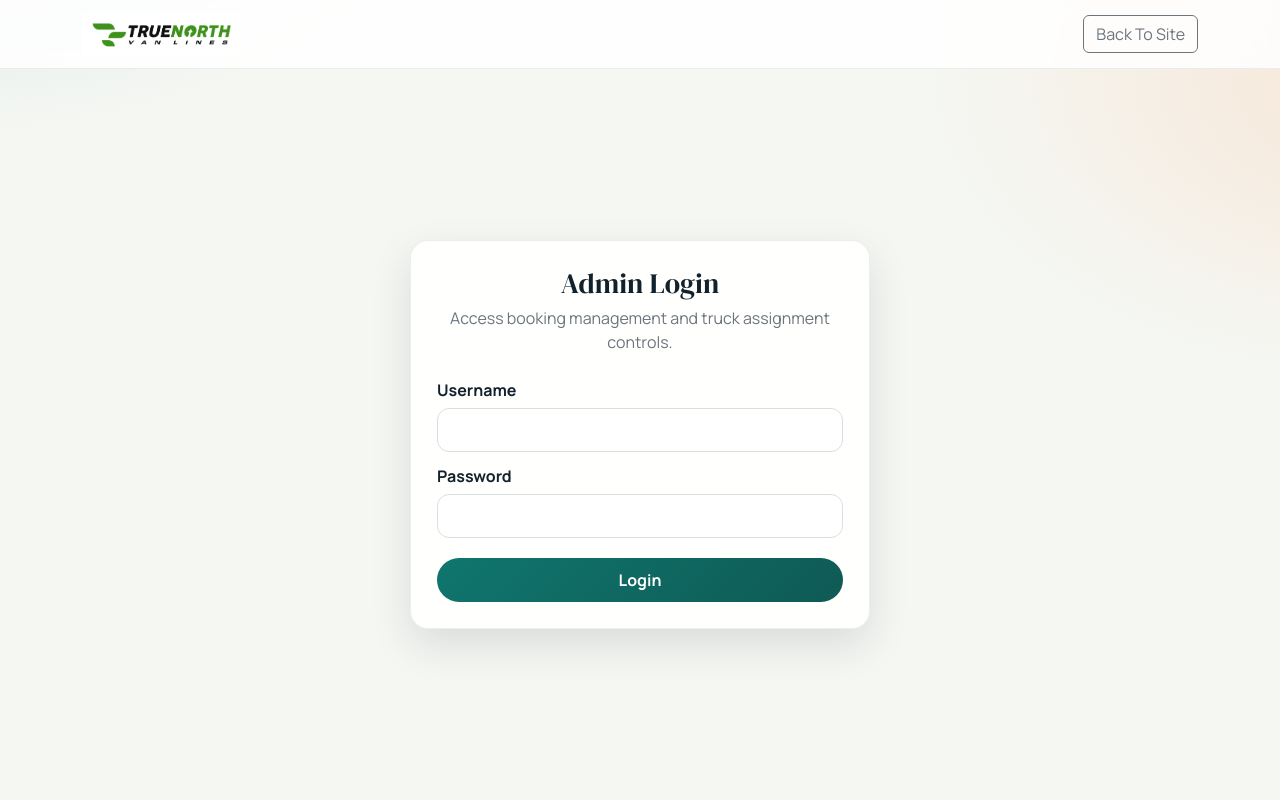
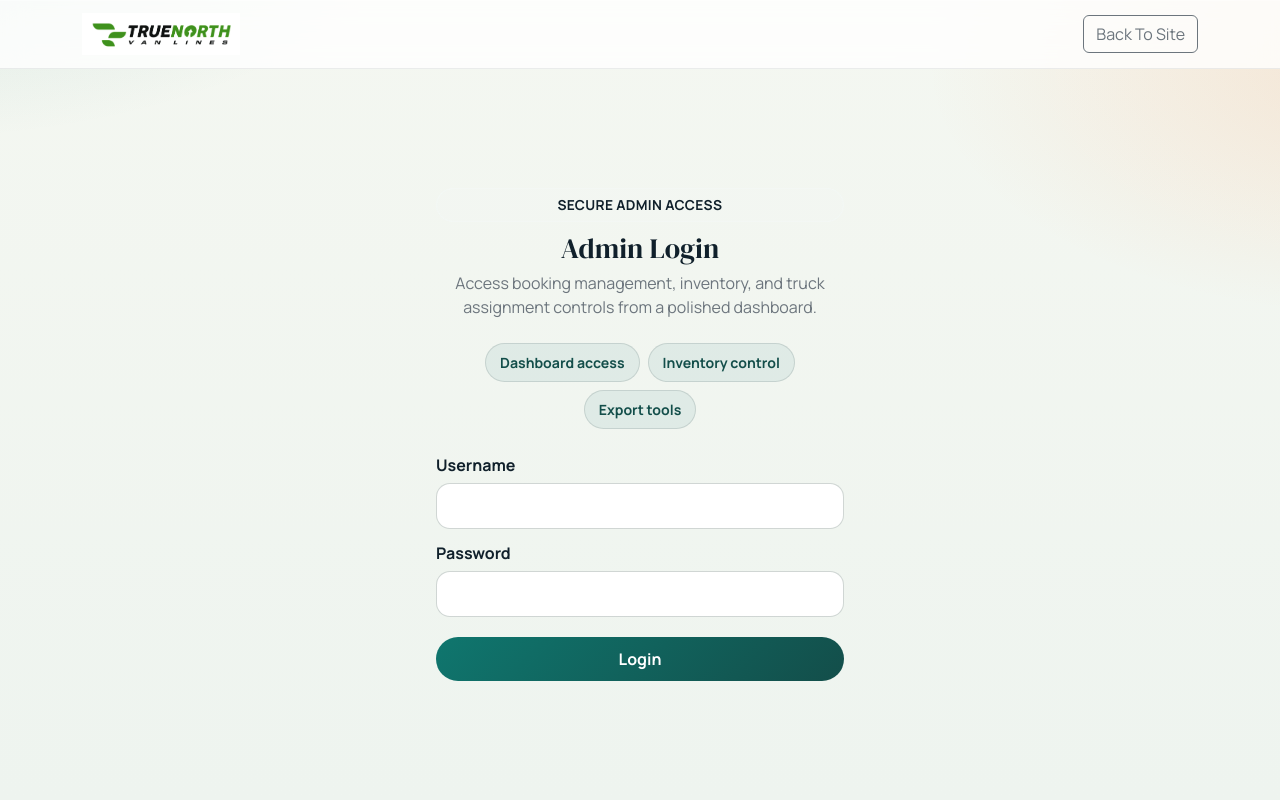
Before and after one commit to keerthivasan18-7/Transport-booking-website-, a Flask app: page /login in a window 1280 px wide. Run offline with Flask 3, Linux system fonts and the light colour scheme.

Commit message:
Polish UI and add Render deployment config

```diff
--- a/static/style.css
+++ b/static/style.css
@@ -1,17 +1,17 @@
 @import url('https://fonts.googleapis.com/css2?family=DM+Serif+Display:ital@0;1&family=Manrope:wght@400;500;600;700;800&display=swap');
 
 :root {
-    --bg: #f5f7f3;
-    --ink: #12222d;
-    --muted: #5a6d78;
+    --bg: #f4f7f1;
+    --ink: #10202b;
+    --muted: #5d707b;
     --brand: #0f766e;
-    --brand-deep: #0f5a55;
+    --brand-deep: #134e4a;
     --accent: #ff8a3d;
-    --surface: #ffffff;
-    --line: #d8e0dd;
-    --shadow: 0 16px 40px rgba(18, 34, 45, 0.12);
-    --radius-lg: 18px;
-    --radius-md: 12px;
+    --surface: rgba(255, 255, 255, 0.92);
+    --line: rgba(16, 32, 43, 0.12);
+    --shadow: 0 20px 50px rgba(16, 32, 43, 0.12);
+    --radius-lg: 20px;
+    --radius-md: 14px;
 }
 
 * {
@@ -24,9 +24,9 @@ body {
     font-family: 'Manrope', sans-serif;
     color: var(--ink);
     background:
-        radial-gradient(1000px 500px at -10% -20%, rgba(15, 118, 110, 0.16), transparent 60%),
-        radial-gradient(800px 500px at 110% 10%, rgba(255, 138, 61, 0.16), transparent 60%),
-        var(--bg);
+        radial-gradient(900px 460px at -8% -18%, rgba(15, 118, 110, 0.16), transparent 62%),
+        radial-gradient(760px 420px at 108% 8%, rgba(255, 138, 61, 0.16), transparent 60%),
+        linear-gradient(180deg, var(--bg), #eef4ef);
 }
 
 .page-shell {
@@ -109,13 +118,14 @@ body {
 .hero-grid {
     display: grid;
     gap: 24px;
-    grid-template-columns: 1.5fr 1fr;
+    grid-template-columns: minmax(0, 1.45fr) minmax(300px, 0.95fr);
     align-items: center;
     position: relative;
     z-index: 1;
 }
 
-.hero-kicker {
+.hero-kicker,
+.eyebrow {
     display: inline-block;
     margin-bottom: 10px;
     padding: 6px 12px;
@@ -126,11 +136,47 @@ body {
     font-weight: 700;
 }
 
+.eyebrow {
+    text-transform: uppercase;
+    letter-spacing: 0.3px;
+}
+
 .hero-quote-card {
     border-radius: 16px;
     border: 1px solid rgba(243, 248, 249, 0.22);
-    background: rgba(10, 28, 36, 0.52);
+    background: rgba(8, 25, 33, 0.54);
     padding: 18px;
+}
+
+.hero-quote-card h3 {
+    margin-bottom: 10px;
+    font-family: 'DM Serif Display', serif;
+    font-size: 1.6rem;
+}
+
+.hero-metrics {
+    display: grid;
+    gap: 12px;
+    margin-top: 22px;
+    grid-template-columns: repeat(3, minmax(0, 1fr));
+}
+
+.hero-metric {
+    padding: 14px 16px;
+    border-radius: var(--radius-md);
+    background: rgba(255, 255, 255, 0.1);
+    border: 1px solid rgba(255, 255, 255, 0.16);
+}
+
+.hero-metric strong {
+    display: block;
+    margin-bottom: 4px;
+    font-size: 1rem;
+}
+
+.hero-metric span {
+    color: rgba(246, 251, 251, 0.82);
+    font-size: 0.9rem;
 }
 
 .image-showcase {
@@ -335,6 +396,19 @@ body {
     background: rgba(243, 248, 249, 0.09);
 }
 
+.badge-soft {
+    display: inline-flex;
+    align-items: center;
+    justify-content: center;
+    padding: 8px 14px;
+    border-radius: 999px;
+    font-size: 0.88rem;
+    font-weight: 700;
+    color: var(--brand-deep);
+    border: 1px solid rgba(16, 32, 43, 0.12);
+    background: rgba(15, 118, 110, 0.08);
+}
+
 .btn-brand,
 .btn-accent {
     border-radius: 999px;
@@ -348,32 +422,33 @@ body {
     color: #fff;
 }
 
+.btn-brand:hover,
+.btn-accent:hover {
+    color: #fff;
+    transform: translateY(-1px);
+}
+
 .btn-brand:hover {
     color: #fff;
     filter: brightness(1.04);
 }
 
 .btn-accent {
-    background: var(--accent);
+    background: linear-gradient(135deg, #ff993a, var(--accent));
     border: none;
     color: #fff;
 }
 
-.btn-accent:hover {
-    color: #fff;
-    filter: brightness(0.97);
-}
-
 .section-title {
     font-family: 'DM Serif Display', serif;
-    font-size: clamp(1.45rem, 2.2vw, 2.2rem);
+    font-size: clamp(1.45rem, 2.2vw, 2.35rem);
     margin-bottom: 0.3rem;
 }
 
 .panel-card {
     border-radius: var(--radius-lg);
-    background: rgba(255, 255, 255, 0.92);
-    border: 1px solid rgba(18, 34, 45, 0.08);
+    background: var(--surface);
+    border: 1px solid rgba(16, 32, 43, 0.08);
     box-shadow: var(--shadow);
 }
 
@@ -428,14 +503,14 @@ body {
 .form-control,
 .form-select {
     border-radius: var(--radius-md);
-    border-color: var(--line);
-    min-height: 44px;
+    border-color: rgba(16, 32, 43, 0.14);
+    min-height: 46px;
 }
 
 .form-control:focus,
 .form-select:focus {
     border-color: var(--brand);
-    box-shadow: 0 0 0 0.2rem rgba(15, 118, 110, 0.16);
+    box-shadow: 0 0 0 0.2rem rgba(15, 118, 110, 0.14);
 }
 
 .alert-soft {
@@ -529,11 +608,16 @@ body {
     color: #dc3545;
     font-weight: 500;
 }
-}
 
 .status-completed {
     background: rgba(56, 161, 105, 0.2);
     color: #23693f;
+}
+
+.auth-card {
+    width: min(480px, 92vw);
+    margin: 8vh auto;
+    padding: 28px;
 }
 
 .login-card {
--- a/templates/login.html
+++ b/templates/login.html
@@ -19,9 +19,16 @@
         </nav>
 
         <main class="container flex-grow-1 d-flex align-items-center justify-content-center">
-            <div class="panel-card login-card reveal-up">
+            <div class="auth-card login-card reveal-up">
+                <span class="eyebrow d-flex justify-content-center mx-auto">Secure admin access</span>
                 <h1 class="section-title text-center">Admin Login</h1>
-                <p class="text-center text-secondary mb-4">Access booking management and truck assignment controls.</p>
+                <p class="text-center text-secondary mb-4">Access booking management, inventory, and truck assignment controls from a polished dashboard.</p>
+
+                <div class="d-flex flex-wrap justify-content-center gap-2 mb-4">
+                    <span class="badge-soft">Dashboard access</span>
+                    <span class="badge-soft">Inventory control</span>
+                    <span class="badge-soft">Export tools</span>
+                </div>
 
                 {% if error %}
                     <div class="alert alert-danger">{{ error }}</div>
--- /dev/null
+++ b/wsgi.py
@@ -0,0 +1,3 @@
+from app import app
+
+application = app
```
Also changed, not shown: other parts of static/style.css (+64 -22 lines), render.yaml (added, +17 -0 lines), templates/admin.html (+13 -5 lines), templates/form.html (+9 -7 lines), templates/home.html (+18 -4 lines), README.md, 1 other file.
